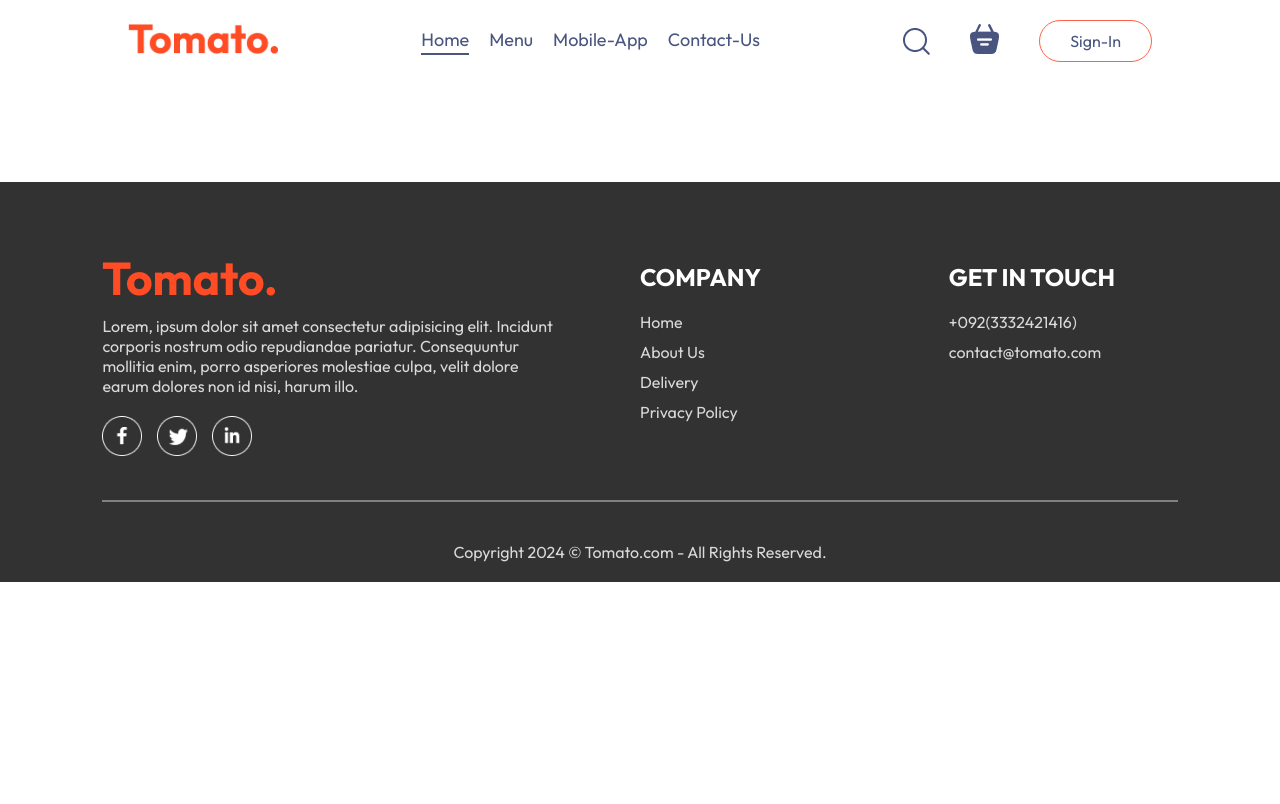
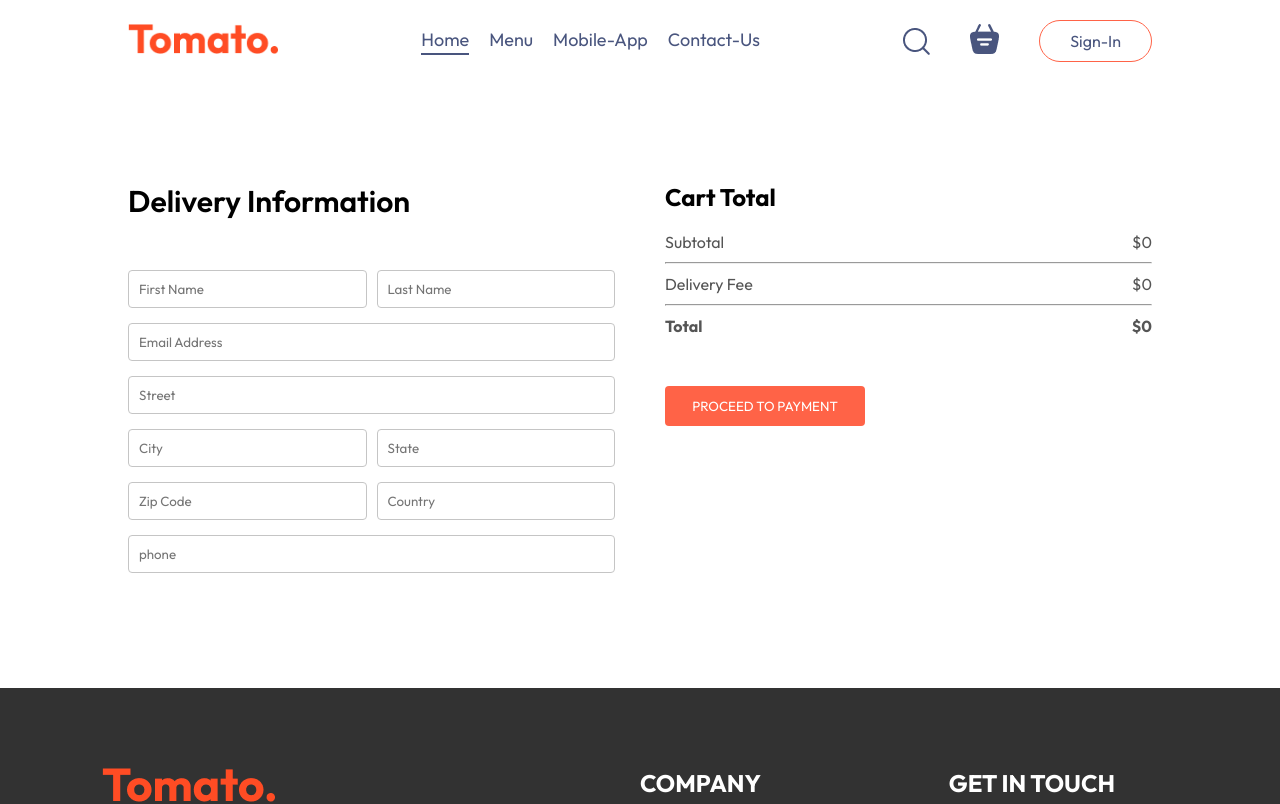
Before and after one commit to 1zhanN/food-delivery, a React (Vite) app in the folder frontend/: page /order in a window 1280 px wide. Shown: the top 804 px of the page. Built offline with nearby package versions, Linux system fonts and the light colour scheme.

Commit message:
Place Order + Cart Logic
made place-order component along with
=cart total logic (to show zero when no item is in cart)

```diff
--- a/frontend/src/pages/Cart/Cart.jsx
+++ b/frontend/src/pages/Cart/Cart.jsx
@@ -53,12 +53,14 @@
             <hr />
             <div className="cart-total-details">
               <p>Delivery Fee</p>
-              <p>${+5}</p>
+              <p>${getTotalCartAmount() === 0 ? 0 : 2}</p>
             </div>
             <hr />
             <div className="cart-total-details">
               <b>Total</b>
-              <b>${getTotalCartAmount() + 2}</b>
+              <b>
+                ${getTotalCartAmount() === 0 ? 0 : getTotalCartAmount() + 2}
+              </b>
             </div>
           </div>
           <button onClick={() => navigate("/order")}>
--- a/frontend/src/pages/PlaceOrder/PlaceOrder.css
+++ b/frontend/src/pages/PlaceOrder/PlaceOrder.css
@@ -0,0 +1,36 @@
+.place-order{
+    display: flex;
+    align-items: start;
+    justify-content: space-between;
+    gap: 50px;
+    margin-top: 100px;
+
+}
+.place-order-left{
+    width: 100%;
+    max-width: max(30%,500px);
+}
+.place-order-left .title{
+    font-size: 30px;
+    font-weight: 600;
+    margin-bottom: 50px;
+}
+.place-order-left input{
+    margin-bottom: 15px;
+    width: 100%;
+    padding: 10px;
+    border: 1px solid #c5c5c5;
+    border-radius: 4px;
+    outline-color: tomato;
+}
+.place-order-left .multi-fields{
+    display: flex;
+    gap: 10px;
+}
+.place-order-right{
+    width: 100%;
+    max-width: max(40%, 500px);
+}
+.place-order .cart-total button{
+    margin-top: 30px;
+}
--- a/frontend/src/pages/PlaceOrder/PlaceOrder.jsx
+++ b/frontend/src/pages/PlaceOrder/PlaceOrder.jsx
@@ -1,8 +1,55 @@
-import React from "react";
+import React, { useContext } from "react";
 import "./PlaceOrder.css";
+import { StoreContext } from "../../context/StoreContext";
 
 const PlaceOrder = () => {
-  return <div></div>;
+  const { getTotalCartAmount } = useContext(StoreContext);
+  return (
+    <form className="place-order">
+      <div className="place-order-left">
+        <p className="title">Delivery Information</p>
+        <div className="multi-fields">
+          <input type="text" placeholder="First Name" />
+          <input type="text" placeholder="Last Name" />
+        </div>
+        <input type="email" placeholder="Email Address" />
+        <input type="text" placeholder="Street" />
+        <div className="multi-fields">
+          <input type="text" placeholder="City" />
+          <input type="text" placeholder="State" />
+        </div>
+        <div className="multi-fields">
+          <input type="text" placeholder="Zip Code" />
+          <input type="text" placeholder="Country" />
+        </div>
+        <input type="text" placeholder="phone" />
+      </div>
+      <div className="place-order-right">
+        <div className="cart-total">
+          <h2>Cart Total</h2>
+          <div>
+            <div className="cart-total-details">
+              <p>Subtotal</p>
+              <p>${getTotalCartAmount()}</p>
+            </div>
+            <hr />
+            <div className="cart-total-details">
+              <p>Delivery Fee</p>
+              <p>${getTotalCartAmount() === 0 ? 0 : 2}</p>
+            </div>
+            <hr />
+            <div className="cart-total-details">
+              <b>Total</b>
+              <b>
+                ${getTotalCartAmount() === 0 ? 0 : getTotalCartAmount() + 2}
+              </b>
+            </div>
+          </div>
+          <button>PROCEED TO PAYMENT</button>
+        </div>
+      </div>
+    </form>
+  );
 };
 
 export default PlaceOrder;
```
